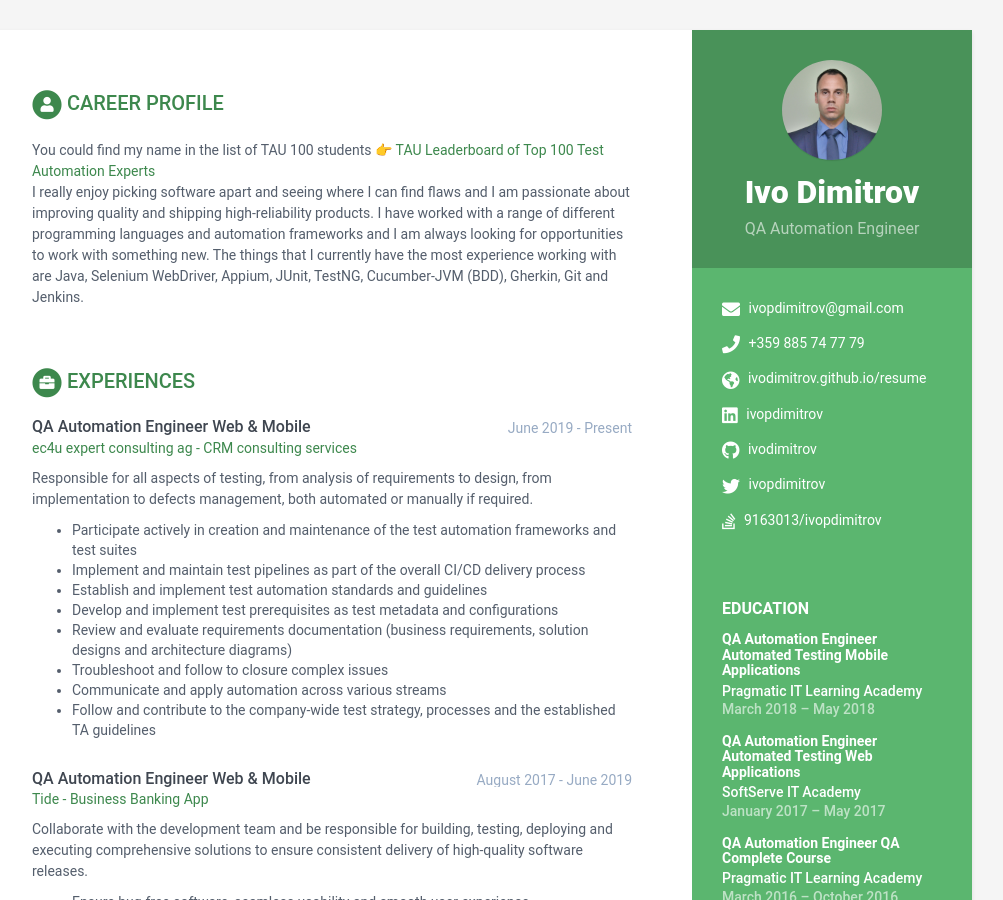
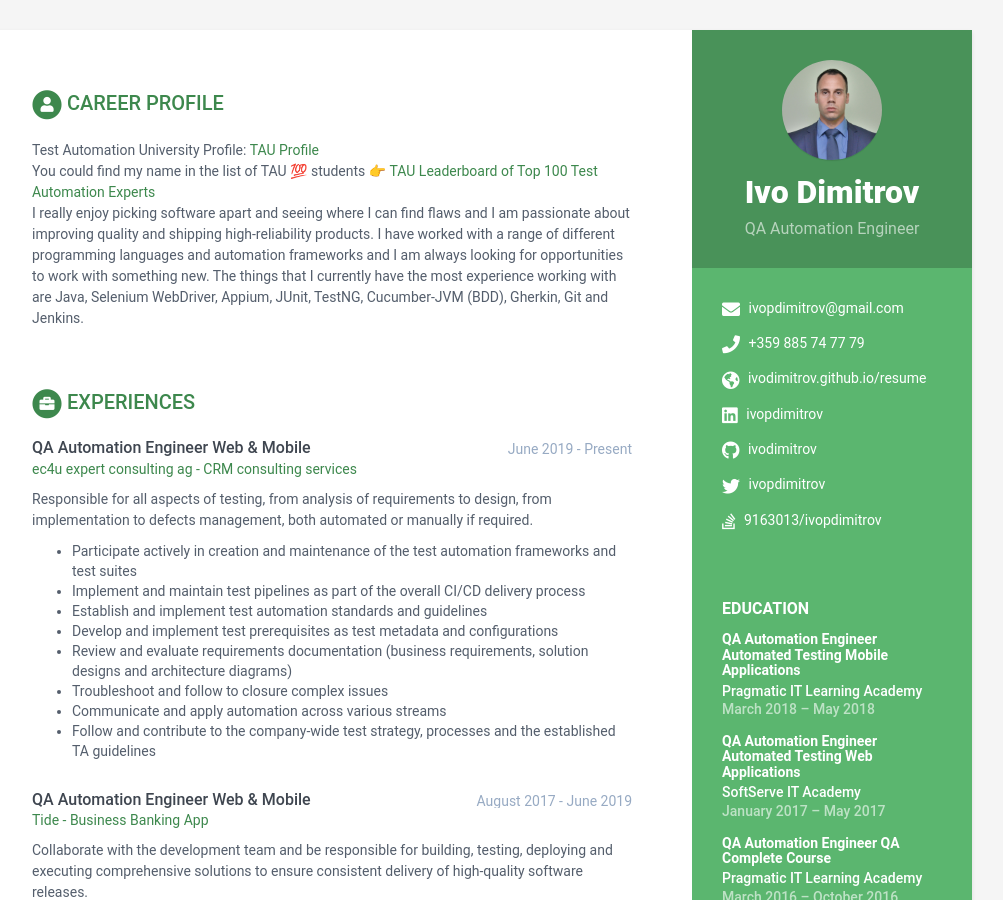
Before and after one commit to ivodimitrov/resume, a Jekyll site: the page built from index.html, in a window 1280 px wide and 900 px high. Shown: the whole window, without its empty margins (168-1171 px from the left). Built offline with Jekyll 4.4.1, drawn with Linux system fonts in a browser that asks for light colours.

```diff
--- a/_data/data.yml
+++ b/_data/data.yml
@@ -41,7 +41,8 @@ sidebar:
 career-profile:
   title: Career Profile
   summary: |
-    You could find my name in the list of TAU 100 students 👉 <a target="_blank" href="https://testautomationu.applitools.com/tau100.html">TAU Leaderboard of Top 100 Test Automation Experts</a><br />
+    Test Automation University Profile: <a target="_blank" href="https://testautomationu.applitools.com/me.html#ivopdimitrov">TAU Profile</a><br />
+    You could find my name in the list of TAU 💯 students 👉 <a target="_blank" href="https://testautomationu.applitools.com/tau100.html">TAU Leaderboard of Top 100 Test Automation Experts</a><br />
     I really enjoy picking software apart and seeing where I can find flaws and I am passionate about improving
     quality and shipping high-reliability products. I have worked with a range of different programming languages
     and automation frameworks and I am always looking for opportunities to work with something new. The things that
```
